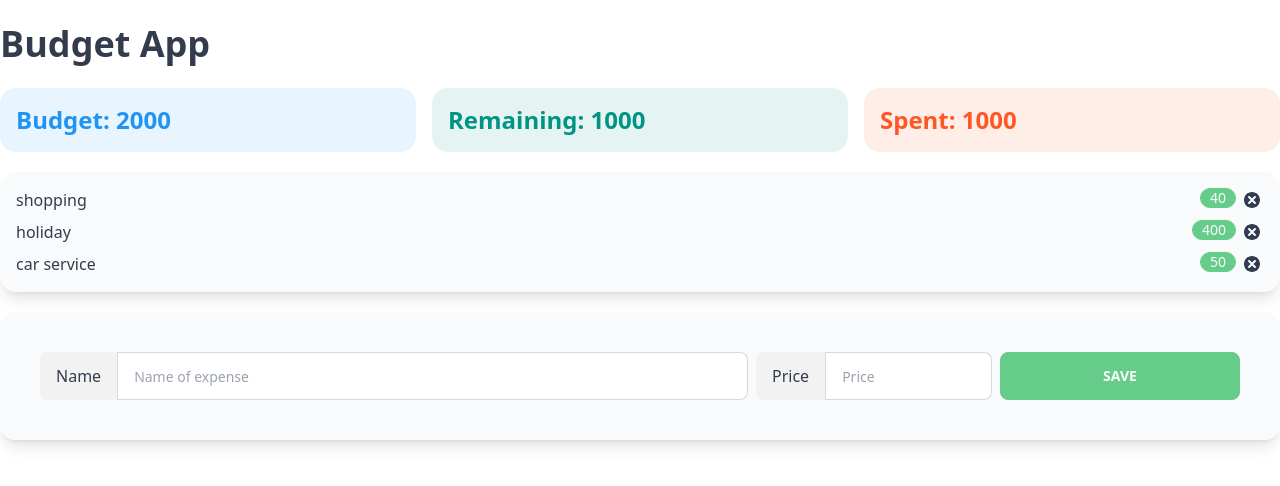
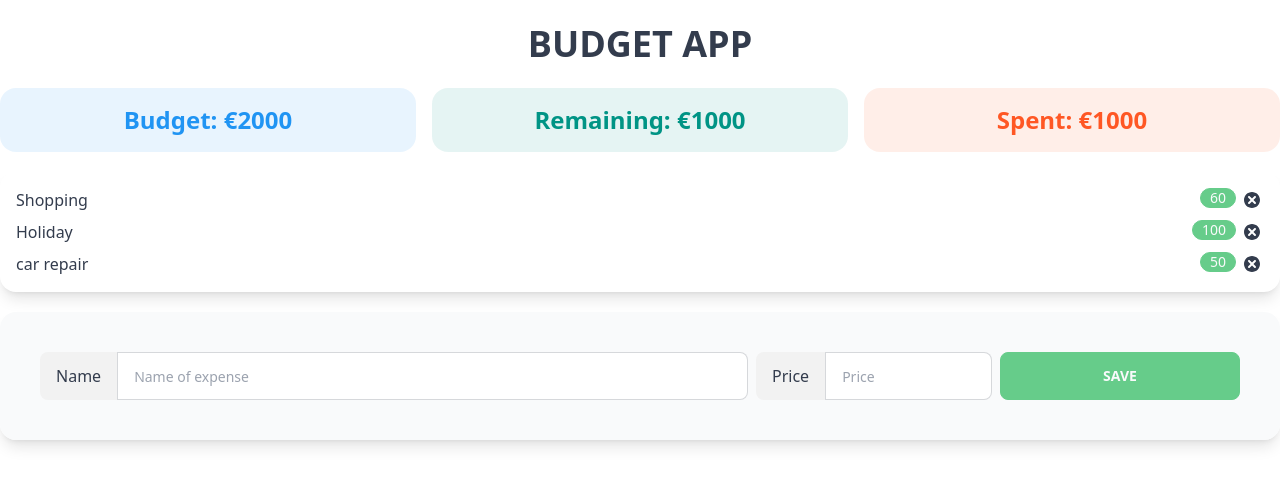
Before and after one commit to KhaledAlabssi/budget_app, a React (Create React App) app: page / in a window 1280 px wide. Shown: the top 486 px of the page. Built offline with nearby package versions, Linux system fonts and the light colour scheme.

Commit message:
render data from context

```diff
--- a/src/App.js
+++ b/src/App.js
@@ -11,7 +11,7 @@ function App() {
     <AppProvider>
 
     <div className="h-screen  w-screen container mx-auto">
-      <h1 className="font-bold py-6 text-4xl">Budget App</h1>
+      <h1 className="font-bold py-6 text-4xl text-center">BUDGET APP</h1>
 
       <div className="  columns-1 md:columns-3">
 
--- a/src/components/Budget.jsx
+++ b/src/components/Budget.jsx
@@ -1,11 +1,13 @@
-import React from 'react'
+import React, {useContext} from 'react'
+import { AppContext } from '../context/AppContext'
 
 function Budget() {
+    const {budget} = useContext(AppContext)
     return (
       <div className="w-full h-full">
         <div class="alert alert-info">
-          <div class="flex-1">
-            <label className="text-2xl font-bold">Budget: 2000</label>
+          <div class="flex-1 justify-around">
+            <p className="text-2xl font-bold">Budget: €{budget}</p>
           </div>
         </div>
       </div>
--- a/src/components/ExpenseItem.jsx
+++ b/src/components/ExpenseItem.jsx
@@ -1,5 +1,6 @@
 import React from 'react'
 import {TiDelete} from 'react-icons/ti'
+
 
 function ExpenseItem({name, cost}) {
     return (
--- a/src/components/ExpenseList.jsx
+++ b/src/components/ExpenseList.jsx
@@ -1,16 +1,14 @@
-import React from 'react'
-import ExpenseItem from './ExpenseItem';
+import React, {useContext} from 'react'
+import { AppContext } from '../context/AppContext'
+import ExpenseItem from './ExpenseItem'
 
 
 function ExpenseList() {
-    const expenses = [
-      { id: 12, name: "shopping", cost: 40 },
-      { id: 13, name: "holiday", cost: 400 },
-      { id: 14, name: "car service", cost: 50 },
-    ];
+    const {expenses} = useContext(AppContext)
+
     return (
       <div class="py-5">
-        <ul class="menu py-3 shadow-lg bg-base-200 rounded-box">
+        <ul class="menu py-3 shadow-lg  rounded-box">
           {/* <li class="menu-title">
             <span>Menu Title</span>
           </li> */}
--- a/src/components/Remaining.jsx
+++ b/src/components/Remaining.jsx
@@ -2,14 +2,13 @@ import React from 'react'
 
 function Remaining() {
     return (
-        <div className='h-full w-full'>
-
-      <div class="alert alert-success">
-        <div class="flex-1">
-          <label className="text-2xl font-bold">Remaining: 1000</label>
+      <div className="h-full w-full">
+        <div class="alert alert-success">
+          <div class="flex-1 justify-around">
+            <label className="text-2xl font-bold">Remaining: €1000</label>
+          </div>
         </div>
       </div>
-        </div>
     );
 }
 
--- a/src/components/Spent.jsx
+++ b/src/components/Spent.jsx
@@ -2,14 +2,13 @@ import React from 'react'
 
 function Spent() {
     return (
-        <div className='h-full w-full'>
-
-      <div class="alert alert-error">
-        <div class="flex-1">
-          <label className="text-2xl font-bold">Spent: 1000</label>
+      <div className="h-full w-full">
+        <div class="alert alert-error">
+          <div class="flex-1 justify-around">
+            <label className="text-2xl font-bold">Spent: €1000</label>
+          </div>
         </div>
       </div>
-        </div>
     );
 }
 
```
